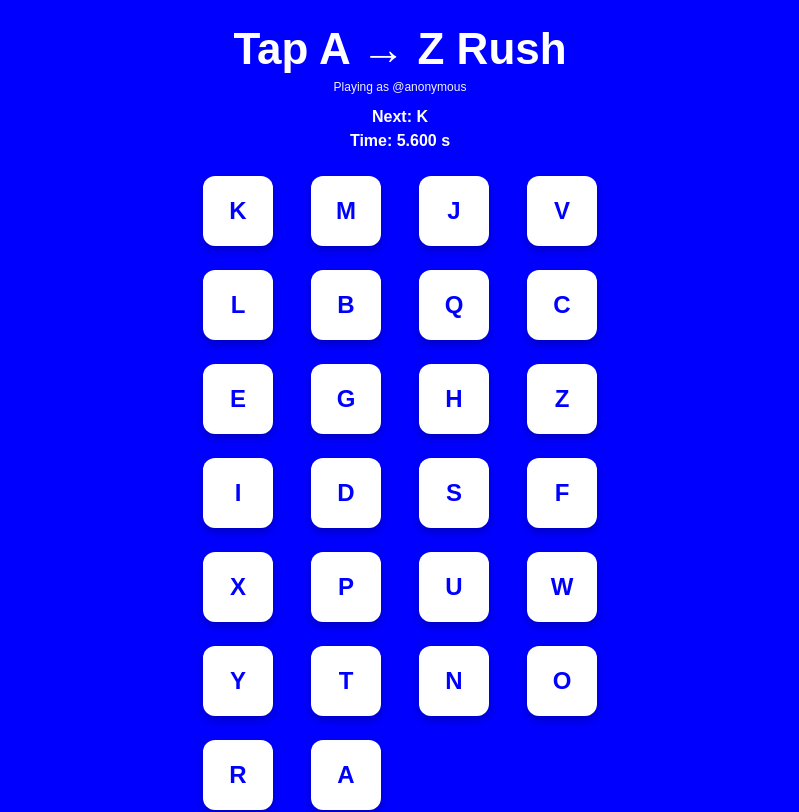
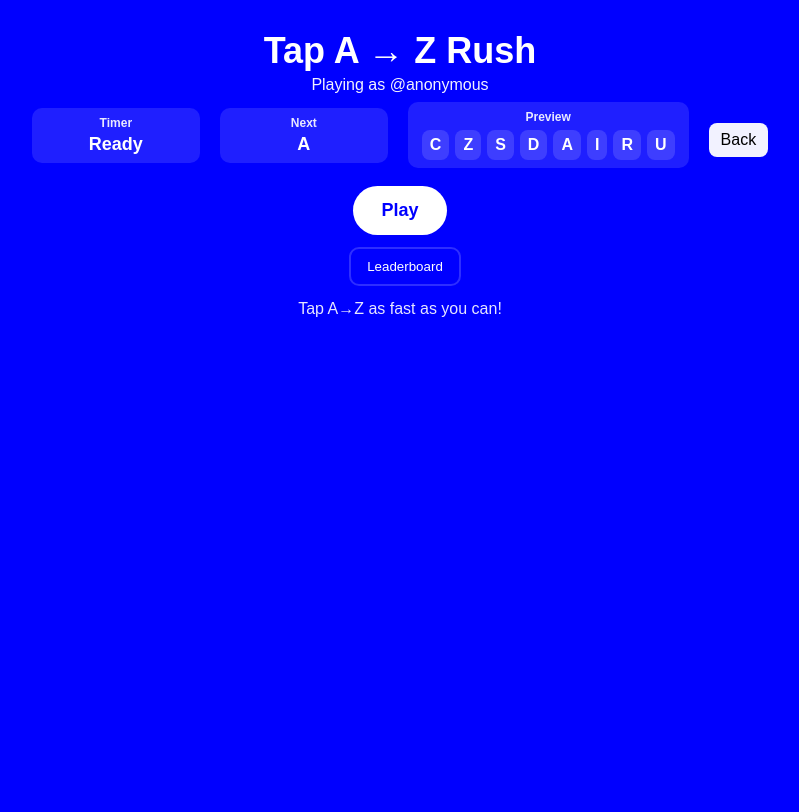
Before and after one commit to rhmarketing24/AZgame, a Next.js app: page /game in a window 1280 px wide. Shown: the top 812 px of the page, without its empty margins (240-1039 px from the left). Built offline with nearby package versions, Linux system fonts and the light colour scheme.

Commit message:
Update GameScreen.jsx

```diff
--- a/components/GameScreen.jsx
+++ b/components/GameScreen.jsx
@@ -1,328 +1,484 @@
 "use client";
 
-import { useEffect, useRef, useState } from "react";
+import React, { useEffect, useMemo, useRef, useState } from "react";
 import Link from "next/link";
-import { useRouter } from "next/router";
 
 /**
- * Complete Game screen component for A→Z Rush
- * - shuffle letters each game
- * - shows Next and timer
- * - visual feedback for correct/wrong (adds .correct/.wrong classes)
- * - finish screen with Submit Score (posts to /api/saveScore)
- * - Back button during game (stops timer and returns)
+ * GameScreen.jsx
+ *
+ * - Paste this file to components/GameScreen.jsx (replace existing)
+ * - Designed as a self-contained client component with inline styles
+ *
+ * Behavior:
+ *  - Visit home -> Play -> 3s countdown -> game starts
+ *  - Board letters are shuffled and shown as buttons
+ *  - Must click letters in A -> Z order. "Next" shows target letter.
+ *  - Correct click: green flash. Wrong click: red flash.
+ *  - Game UI: Playing as, Timer, Next, shuffled preview, Back
+ *  - After finishing: Submit / See Leaderboard / Back / Play again / Share
  */
 
 const ALPHABET = Array.from({ length: 26 }, (_, i) =>
   String.fromCharCode(65 + i)
 );
 
-function shuffleArray(a) {
-  const arr = a.slice();
-  for (let i = arr.length - 1; i > 0; i--) {
+function shuffleArray(arr) {
+  const a = arr.slice();
+  for (let i = a.length - 1; i > 0; i--) {
     const j = Math.floor(Math.random() * (i + 1));
-    [arr[i], arr[j]] = [arr[j], arr[i]];
+    [a[i], a[j]] = [a[j], a[i]];
   }
-  return arr;
+  return a;
 }
 
 export default function GameScreen() {
-  const router = useRouter();
+  // user detection (host-provided globals sometimes set by Base/minikit)
+  const [userLabel, setUserLabel] = useState("@anonymous");
 
-  const [letters, setLetters] = useState(() => shuffleArray(ALPHABET));
-  const [nextIndex, setNextIndex] = useState(0);
+  useEffect(() => {
+    if (typeof window !== "undefined") {
+      const maybe =
+        window.__MINIKIT_USER__ ||
+        window.__minikit_user__ ||
+        window.minikitUser ||
+        window.__MINIKIT_USER_EAPI__ ||
+        null;
+      if (maybe && typeof maybe === "object") {
+        // try shape with username or displayName
+        const name = maybe.username || maybe.name || maybe.displayName;
+        if (name) {
+          setUserLabel("@" + name);
+          return;
+        }
+      }
+      // fallback to global string if set
+      if (window.MINIKIT_USERNAME) {
+        setUserLabel("@" + window.MINIKIT_USERNAME);
+        return;
+      }
+    }
+    setUserLabel("@anonymous");
+  }, []);
+
+  // Game UI state
+  const [phase, setPhase] = useState("home"); // home | countdown | playing | finished
+  const [countdown, setCountdown] = useState(3);
+  const [shuffled, setShuffled] = useState(() => shuffleArray(ALPHABET));
+  const [targetIndex, setTargetIndex] = useState(0); // 0..25
+  const [startTime, setStartTime] = useState(null);
   const [elapsed, setElapsed] = useState(0);
-  const [running, setRunning] = useState(false);
-  const [finished, setFinished] = useState(false);
-  const [submitted, setSubmitted] = useState(false);
-  const [userName, setUserName] = useState(null);
   const timerRef = useRef(null);
 
-  // Try to detect host-provided user (minikit/base) safely
+  // UI feedback per-letter: "normal" | "correct" | "wrong"
+  const [feedback, setFeedback] = useState({}); // { "A": "correct" }
+
+  // finished score (seconds)
+  const [scoreSeconds, setScoreSeconds] = useState(null);
+  const [submitted, setSubmitted] = useState(false);
+
+  // Reset game helper
+  function resetGame() {
+    setShuffled(shuffleArray(ALPHABET));
+    setTargetIndex(0);
+    setStartTime(null);
+    setElapsed(0);
+    setScoreSeconds(null);
+    setSubmitted(false);
+    setFeedback({});
+    setPhase("home");
+    clearInterval(timerRef.current);
+    timerRef.current = null;
+  }
+
+  // start countdown then game
+  function onStartClick() {
+    setPhase("countdown");
+    setCountdown(3);
+    let c = 3;
+    const cd = setInterval(() => {
+      c -= 1;
+      setCountdown(c);
+      if (c <= 0) {
+        clearInterval(cd);
+        startPlaying();
+      }
+    }, 1000);
+  }
+
+  function startPlaying() {
+    setPhase("playing");
+    setStartTime(Date.now());
+    // start elapsed timer
+    timerRef.current = setInterval(() => {
+      setElapsed((Date.now() - (startTime || Date.now())) / 1000);
+    }, 100);
+    // ensure startTime correctly set
+    setStartTime(Date.now());
+  }
+
+  // Keep elapsed accurate using effect when startTime changes
   useEffect(() => {
-    const maybe =
-      typeof window !== "undefined" &&
-      (window.__MINIKIT_USER__ || window.minikitUser || window.__minikit_user__);
-    if (maybe) {
-      // If it's an object, try pick a username or handle
-      if (typeof maybe === "object") {
-        setUserName(maybe.username || maybe.name || maybe.handle || "@user");
-      } else {
-        setUserName(String(maybe));
-      }
-    } else {
-      setUserName("@anonymous");
-    }
-  }, []);
-
-  // start a new game
-  useEffect(() => {
-    startNewGame();
-    // cleanup on unmount
+    if (!startTime) return;
+    if (timerRef.current) clearInterval(timerRef.current);
+    timerRef.current = setInterval(() => {
+      setElapsed((Date.now() - startTime) / 1000);
+    }, 100);
     return () => {
       clearInterval(timerRef.current);
+      timerRef.current = null;
     };
-    // eslint-disable-next-line react-hooks/exhaustive-deps
-  }, []);
+  }, [startTime]);
 
-  function startNewGame() {
+  // Stop timer when finished
+  useEffect(() => {
+    if (phase === "finished") {
+      if (timerRef.current) {
         clearInterval(timerRef.current);
-    const shuffled = shuffleArray(ALPHABET);
-    setLetters(shuffled);
-    setNextIndex(0);
-    setElapsed(0);
-    setRunning(true);
-    setFinished(false);
-    setSubmitted(false);
+        timerRef.current = null;
+      }
+    }
+  }, [phase]);
 
-    timerRef.current = setInterval(() => {
-      setElapsed((e) => +(e + 0.01).toFixed(3));
-    }, 10);
-  }
+  // derived
+  const nextLetter = ALPHABET[targetIndex] || null;
 
-  function stopGame() {
-    clearInterval(timerRef.current);
-    setRunning(false);
-  }
+  // Handler when user clicks a letter button
+  function handleLetterClick(letter) {
+    if (phase !== "playing") return;
+    if (!nextLetter) return;
 
-  function markButtonFeedback(el, ok) {
-    if (!el) return;
-    el.classList.add(ok ? "correct" : "wrong");
+    if (letter === nextLetter) {
+      // correct
+      setFeedback((f) => ({ ...f, [letter]: "correct" }));
+      // small delay to show green, then advance
       setTimeout(() => {
-      el.classList.remove(ok ? "correct" : "wrong");
+        setFeedback((f) => ({ ...f, [letter]: "normal" }));
       }, 350);
-  }
 
-  function handleLetterClick(letter, evt) {
-    if (!running) return;
-    const btn = evt.currentTarget;
-    const expected = letters[nextIndex];
-    if (letter === expected) {
-      // correct
-      markButtonFeedback(btn, true);
-      const ni = nextIndex + 1;
-      if (ni >= letters.length) {
+      const newIndex = targetIndex + 1;
+      if (newIndex >= ALPHABET.length) {
         // finished
-        stopGame();
-        setFinished(true);
-        setNextIndex(ni);
+        setTargetIndex(newIndex);
+        finishGame();
       } else {
-        setNextIndex(ni);
+        setTargetIndex(newIndex);
       }
     } else {
       // wrong
-      markButtonFeedback(btn, false);
-      // optional: add time penalty if desired
-      // setElapsed(e => +(e + 0.5).toFixed(3));
+      setFeedback((f) => ({ ...f, [letter]: "wrong" }));
+      setTimeout(() => {
+        setFeedback((f) => ({ ...f, [letter]: "normal" }));
+      }, 450);
     }
   }
 
-  async function submitScore() {
-    if (submitted) return;
-    // Prepare payload
-    const payload = {
-      player_name: userName || "@anonymous",
-      score_seconds: Number(elapsed.toFixed(3)),
-      letters_completed: letters.length,
-      mode: "normal",
-    };
-
-    try {
-      const res = await fetch("/api/saveScore", {
-        method: "POST",
-        headers: { "Content-Type": "application/json" },
-        body: JSON.stringify(payload),
-      });
-
-      if (!res.ok) {
-        console.error("Submit failed", await res.text());
-        alert("Score submit failed.");
-        return;
+  function finishGame() {
+    // stop timer, set score
+    if (timerRef.current) {
+      clearInterval(timerRef.current);
+      timerRef.current = null;
+    }
+    const final = (Date.now() - (startTime || Date.now())) / 1000;
+    setScoreSeconds(final);
+    setElapsed(final);
+    setPhase("finished");
   }
 
+  // Submit (example: calls /api/saveScore if exists) - here just simulate
+  async function submitScore() {
+    if (!scoreSeconds) return;
+    try {
+      // Optionally: call your /api/saveScore endpoint with fetch
+      // const res = await fetch('/api/saveScore', { method:'POST', body: JSON.stringify({ player: userLabel, score_seconds: scoreSeconds }) })
+      // if (res.ok) { ... }
+
+      // For now we simulate successful submit
       setSubmitted(true);
-      alert("Score submitted ✓");
     } catch (err) {
-      console.error(err);
-      alert("Network error while submitting score.");
+      console.error("submit error", err);
+      alert("Failed to submit score.");
     }
   }
 
-  function handleBack() {
-    // stop and go back to home
-    stopGame();
-    router.push("/");
+  // Share: use Web Share API if available, else copy text
+  async function onShare() {
+    const text = `I completed Tap A→Z Rush in ${scoreSeconds?.toFixed(2)}s — ${userLabel}`;
+    const url = typeof window !== "undefined" ? window.location.href : "";
+    if (navigator.share) {
+      try {
+        await navigator.share({ title: "Tap A→Z Rush", text, url });
+      } catch (e) {
+        // user cancelled
+      }
+    } else {
+      try {
+        await navigator.clipboard.writeText(`${text}\n${url}`);
+        alert("Score text copied to clipboard. Share it!");
+      } catch (e) {
+        alert("Sharing not available.");
+      }
+    }
   }
 
-  // small helper for display when finished
-  function renderFinish() {
+  // Render helpers: inline styles
+  const styles = {
+    page: {
+      minHeight: "100vh",
+      background: "#0000FF",
+      color: "#FFFFFF",
+      fontFamily: "Arial, Helvetica, sans-serif",
+      padding: 20,
+      boxSizing: "border-box",
+      textAlign: "center",
+    },
+    headerTitle: {
+      fontSize: 36,
+      fontWeight: 800,
+      margin: "10px 0 4px 0",
+    },
+    smallText: { opacity: 0.95 },
+    topRow: {
+      display: "flex",
+      justifyContent: "center",
+      gap: 20,
+      alignItems: "center",
+      marginBottom: 18,
+      marginTop: 8,
+    },
+    badge: {
+      background: "rgba(255,255,255,0.12)",
+      padding: "8px 14px",
+      borderRadius: 10,
+      fontWeight: 700,
+      minWidth: 140,
+    },
+    nextBox: {
+      fontWeight: 800,
+      fontSize: 18,
+      marginTop: 6,
+    },
+    controls: { marginTop: 18 },
+    bigPlay: {
+      padding: "14px 28px",
+      background: "#fff",
+      color: "#0000FF",
+      borderRadius: 999,
+      border: "none",
+      fontWeight: 800,
+      fontSize: 18,
+      cursor: "pointer",
+    },
+    secondaryBtn: {
+      marginLeft: 10,
+      padding: "10px 16px",
+      borderRadius: 10,
+      background: "transparent",
+      color: "#fff",
+      border: "2px solid rgba(255,255,255,0.18)",
+      cursor: "pointer",
+    },
+    boardWrap: {
+      margin: "20px auto",
+      maxWidth: 480,
+      display: "grid",
+      gridTemplateColumns: "repeat(4, 1fr)",
+      gap: 14,
+      justifyContent: "center",
+    },
+    letterBtn: {
+      background: "#fff",
+      color: "#0000FF",
+      height: 72,
+      borderRadius: 14,
+      border: "none",
+      fontSize: 22,
+      fontWeight: 800,
+      cursor: "pointer",
+      display: "flex",
+      alignItems: "center",
+      justifyContent: "center",
+      boxShadow: "0 6px 12px rgba(0,0,0,0.12)",
+      transition: "transform 0.08s ease, background 0.12s ease",
+    },
+    backLink: {
+      display: "inline-block",
+      marginTop: 10,
+      padding: "8px 12px",
+      borderRadius: 8,
+      background: "rgba(255,255,255,0.95)",
+      color: "#000",
+      textDecoration: "none",
+    },
+    footerBtns: {
+      marginTop: 20,
+      display: "flex",
+      gap: 12,
+      justifyContent: "center",
+      alignItems: "center",
+    },
+    smallGhost: {
+      padding: "8px 12px",
+      borderRadius: 8,
+      background: "#eee",
+      color: "#000",
+      cursor: "pointer",
+    },
+    statusGreen: { background: "#3CE08A", color: "#062F1A" },
+    statusRed: { background: "#FF6B6B", color: "#3B0A0A" },
+  };
+
+  // dynamic style for letter (correct/wrong)
+  function letterStyle(letter) {
+    const f = feedback[letter] || "normal";
+    const base = { ...styles.letterBtn };
+    if (f === "correct") {
+      return { ...base, background: "#E9FFF3", color: "#0A8C4A", transform: "scale(0.98)" };
+    }
+    if (f === "wrong") {
+      return { ...base, background: "#FFECEC", color: "#A60F0F", transform: "scale(0.98)" };
+    }
+    return base;
+  }
+
+  // show preview small boxes (randomized) — optional small row
+  const preview = useMemo(() => shuffleArray(ALPHABET).slice(0, 8), []);
+
   return (
-      <div style={{ marginTop: 28 }}>
-        <h2 style={{ fontSize: 28, marginBottom: 12 }}>
-          Completed in {elapsed.toFixed(3)}s
-        </h2>
+    <div style={styles.page}>
+      {/* Header */}
+      <div style={{ maxWidth: 900, margin: "0 auto" }}>
+        <div style={styles.headerTitle}>Tap A → Z Rush</div>
+        <div style={styles.smallText}>Playing as {userLabel}</div>
 
+        {/* top row: timer + next + preview + back */}
+        <div style={styles.topRow}>
+          <div style={styles.badge}>
+            <div style={{ fontSize: 12, opacity: 0.9 }}>Timer</div>
+            <div style={{ fontSize: 18, marginTop: 4, fontWeight: 900 }}>
+              {phase === "playing" || phase === "finished"
+                ? `${(elapsed || 0).toFixed(2)} s`
+                : phase === "countdown"
+                ? `Starting in ${countdown}s`
+                : "Ready"}
+            </div>
+          </div>
+
+          <div style={styles.badge}>
+            <div style={{ fontSize: 12, opacity: 0.9 }}>Next</div>
+            <div style={{ fontSize: 18, marginTop: 4, fontWeight: 900 }}>
+              {nextLetter || "-"}
+            </div>
+          </div>
+
+          <div style={{ ...styles.badge, minWidth: 220 }}>
+            <div style={{ fontSize: 12, opacity: 0.9 }}>Preview</div>
+            <div style={{ display: "flex", gap: 6, justifyContent: "center", marginTop: 6, flexWrap: "wrap" }}>
+              {preview.map((p) => (
+                <div key={p} style={{ background: "rgba(255,255,255,0.14)", padding: "6px 8px", borderRadius: 8, fontWeight: 800 }}>{p}</div>
+              ))}
+            </div>
+          </div>
+
+          <div>
+            <Link href="/">
+              <a style={styles.backLink}>Back</a>
+            </Link>
+          </div>
+        </div>
+
+        {/* Main controls area */}
+        <div style={styles.controls}>
+          {phase === "home" && (
+            <>
+              <div style={{ marginTop: 8, marginBottom: 12 }}>
+                <button style={styles.bigPlay} onClick={onStartClick}>
+                  Play
+                </button>
+              </div>
+              <div>
+                <button style={styles.secondaryBtn} onClick={() => window.location.href = "/leaderboard"}>
+                  Leaderboard
+                </button>
+              </div>
+              <div style={{ marginTop: 14, opacity: 0.9 }}>Tap A→Z as fast as you can!</div>
+            </>
+          )}
+
+          {phase === "countdown" && (
+            <div style={{ marginTop: 18 }}>
+              <div style={{ fontSize: 42, fontWeight: 800 }}>{countdown}</div>
+              <div style={{ marginTop: 8 }}>Get ready...</div>
+            </div>
+          )}
+
+          {(phase === "playing" || phase === "finished") && (
+            <>
+              <div style={{ marginTop: 10, fontWeight: 700, fontSize: 20 }}>
+                {phase === "playing" ? `Next: ${nextLetter}` : `Completed in ${scoreSeconds?.toFixed(3)}s`}
+              </div>
+
+              {/* Board */}
+              {phase === "playing" && (
+                <div style={styles.boardWrap}>
+                  {shuffled.map((L) => (
+                    <button
+                      key={L}
+                      onClick={() => handleLetterClick(L)}
+                      style={letterStyle(L)}
+                      aria-label={`Letter ${L}`}
+                    >
+                      {L}
+                    </button>
+                  ))}
+                </div>
+              )}
+
+              {/* finished controls */}
+              {phase === "finished" && (
+                <div>
+                  <div style={{ marginTop: 18 }}>
                     {!submitted ? (
                       <button
                         onClick={submitScore}
-            style={{
-              padding: "10px 18px",
-              borderRadius: 8,
-              background: "#fff",
-              color: "#0000FF",
-              fontWeight: 700,
-              cursor: "pointer",
-              marginBottom: 12,
-            }}
+                        style={{ ...styles.bigPlay, background: "#fff", color: "#0000FF" }}
                       >
                         Submit Score
                       </button>
                     ) : (
-          <button
-            disabled
-            style={{
-              padding: "10px 18px",
-              borderRadius: 8,
-              background: "#eee",
-              color: "#333",
-              marginBottom: 12,
-            }}
-          >
-            Submitted ✓
-          </button>
+                      <div style={{ ...styles.bigPlay, background: "#eee", color: "#222" }}>Submitted ✓</div>
                     )}
+                  </div>
 
-        <div style={{ marginTop: 8 }}>
-          <button
-            onClick={() => {
-              startNewGame();
-              // push to /game (we're already here) — just restart UI
-            }}
-            style={{
-              marginRight: 8,
-              padding: "8px 12px",
-              borderRadius: 6,
-            }}
-          >
-            Back
-          </button>
+                  <div style={styles.footerBtns}>
+                    <button onClick={() => { resetGame(); }} style={styles.smallGhost}>Back</button>
+                    <button onClick={() => { window.location.href = "/leaderboard"; }} style={styles.smallGhost}>See Leaderboard</button>
+                    <button onClick={() => { // play again
+                      // quick restart: reshuffle and start countdown
+                      setShuffled(shuffleArray(ALPHABET));
+                      setTargetIndex(0);
+                      setScoreSeconds(null);
+                      setSubmitted(false);
+                      setPhase("countdown");
+                      setCountdown(3);
+                      let c = 3;
+                      const cd = setInterval(() => {
+                        c -= 1;
+                        setCountdown(c);
+                        if (c <= 0) {
+                          clearInterval(cd);
+                          startPlaying();
+                        }
+                      }, 1000);
+                    }} style={styles.smallGhost}>Play again</button>
 
-          <Link href="/leaderboard">
-            <button style={{ padding: "8px 12px", borderRadius: 6 }}>
-              See Leaderboard
-            </button>
-          </Link>
+                    <button onClick={onShare} style={styles.smallGhost}>Share</button>
+                  </div>
+                </div>
+              )}
+            </>
+          )}
+        </div>
       </div>
     </div>
   );
 }
-
-  return (
-    <div
-      style={{
-        minHeight: "100vh",
-        background: "#0000FF",
-        color: "#fff",
-        padding: 16,
-        textAlign: "center",
-      }}
-    >
-      <h1 style={{ fontSize: 44, marginTop: 8, marginBottom: 6 }}>
-        Tap A → Z Rush
-      </h1>
-
-      <div style={{ fontSize: 12, opacity: 0.95, marginBottom: 14 }}>
-        Playing as {userName ?? "@anonymous"}
-      </div>
-
-      {!finished ? (
-        <>
-          <div style={{ fontWeight: 700, marginTop: 8 }}>
-            Next: {letters[nextIndex] ?? "-"}
-          </div>
-          <div style={{ marginTop: 6, fontWeight: 700 }}>
-            Time: {elapsed.toFixed(3)} s
-          </div>
-
-          <div
-            id="board"
-            style={{
-              display: "grid",
-              gridTemplateColumns: "repeat(4, 1fr)",
-              gap: 12,
-              maxWidth: 420,
-              margin: "20px auto",
-              justifyItems: "center",
-            }}
-          >
-            {letters.map((c) => (
-              <button
-                key={c}
-                className="game-button letter"
-                onClick={(e) => handleLetterClick(c, e)}
-                style={{
-                  // you can override short inline styles; main css should handle looks
-                }}
-              >
-                {c}
-              </button>
-            ))}
-          </div>
-
-          <div style={{ marginTop: 16 }}>
-            <button
-              onClick={() => {
-                // big Play button / restart
-                if (!running) startNewGame();
-              }}
-              style={{
-                padding: "12px 28px",
-                borderRadius: 999,
-                background: "#fff",
-                color: "#0000FF",
-                fontWeight: 800,
-                fontSize: 18,
-                marginBottom: 10,
-              }}
-            >
-              {running ? "Playing..." : "Play"}
-            </button>
-          </div>
-
-          <div style={{ marginTop: 8 }}>
-            <Link href="/leaderboard">
-              <button
-                style={{
-                  padding: "10px 18px",
-                  borderRadius: 8,
-                  background: "transparent",
-                  color: "#fff",
-                  border: "2px solid rgba(255,255,255,0.18)",
-                }}
-              >
-                Leaderboard
-              </button>
-            </Link>
-          </div>
-
-          <div style={{ marginTop: 12, opacity: 0.9 }}>
-            <button
-              onClick={handleBack}
-              style={{
-                marginTop: 12,
-                padding: "6px 12px",
-                borderRadius: 6,
-                background: "#ffffff22",
-                color: "#fff",
-              }}
-            >
-              Back
-            </button>
-          </div>
-        </>
-      ) : (
-        renderFinish()
-      )}
-    </div>
-  );
-}
```
Lines whose indentation alone changed are shown as unchanged.
